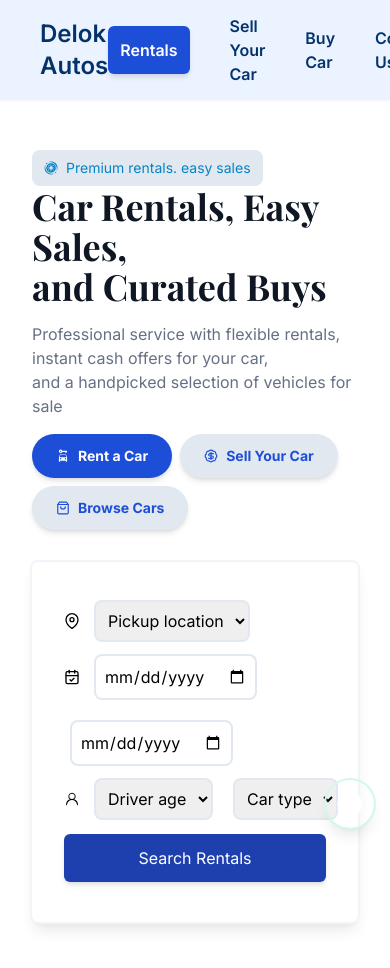
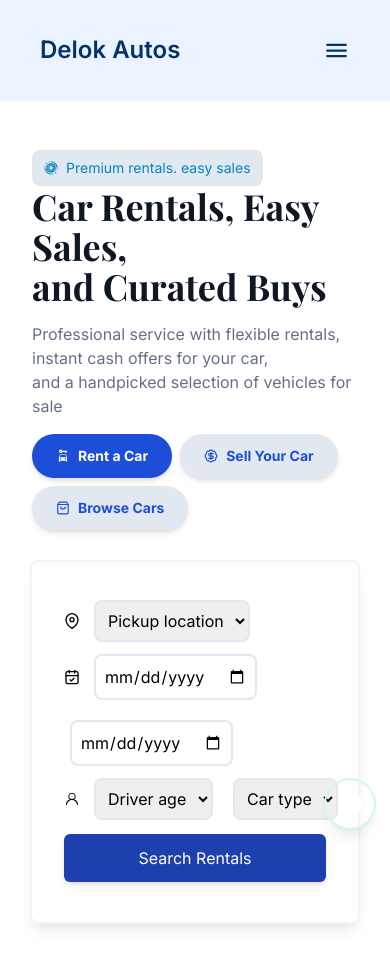
Before and after one commit to lightpc90/delok, a Next.js app: page / in a window 390 px wide. Shown: the top 968 px of the page. Built offline with nearby package versions, Linux system fonts and the light colour scheme.

Commit message:
header  mobile menu icon

```diff
--- a/src/components/upgrade/Header/Header.jsx
+++ b/src/components/upgrade/Header/Header.jsx
@@ -1,15 +1,17 @@
 import Link from "next/link";
-import React from "react";
+import { useState } from "react";
 import { LuCalendarCheck } from "react-icons/lu";
+import { MdOutlineMenu, MdMenuOpen } from "react-icons/md";
 
 const Header = () => {
+	const [modalOpen, setModalOpen] = useState(false);
 	return (
 		<section
 			id="header"
 			className="px-[40px] h-[100px] w-full flex items-center justify-between text-[#043369] font-semibold bg-[#eaf3ff] shadow-sm fixed left-0 top-0"
 		>
 			<div className="text-2xl">Delok Autos</div>
-			<div className="flex items-center gap-[40px]">
+			<div className="lg:flex items-center gap-[40px] hidden">
 				<Link
 					href={`/#rental`}
 					className="p-3 rounded-md bg-blue-700 text-white shadow-md"
@@ -27,6 +29,14 @@ const Header = () => {
 					Book a Rental
 				</Link>
 			</div>
+			<div className="flex lg:hidden">
+				<button
+					onClick={() => setModalOpen(!modalOpen)}
+					className="transition-all delay-100 duration-300"
+				>
+					{modalOpen ? <MdMenuOpen size={27} /> : <MdOutlineMenu size={27} />}
+				</button>
+			</div>
 		</section>
 	);
 };
```
